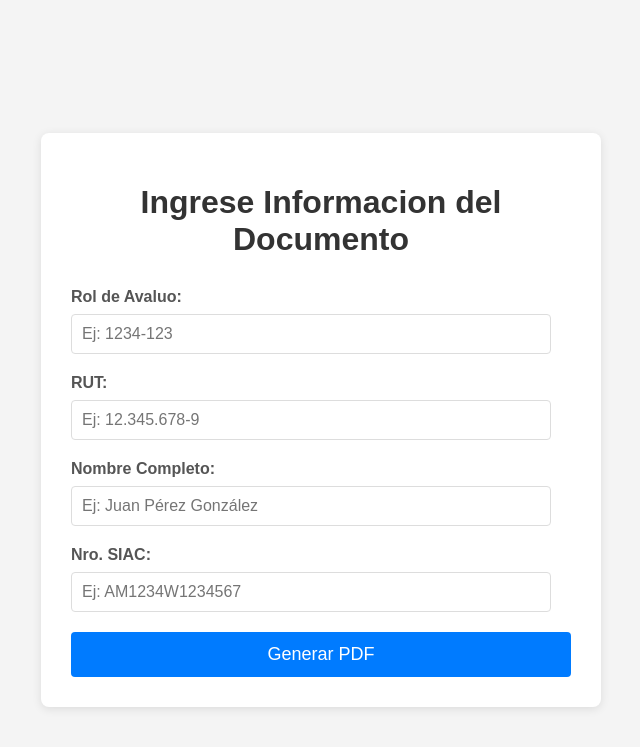
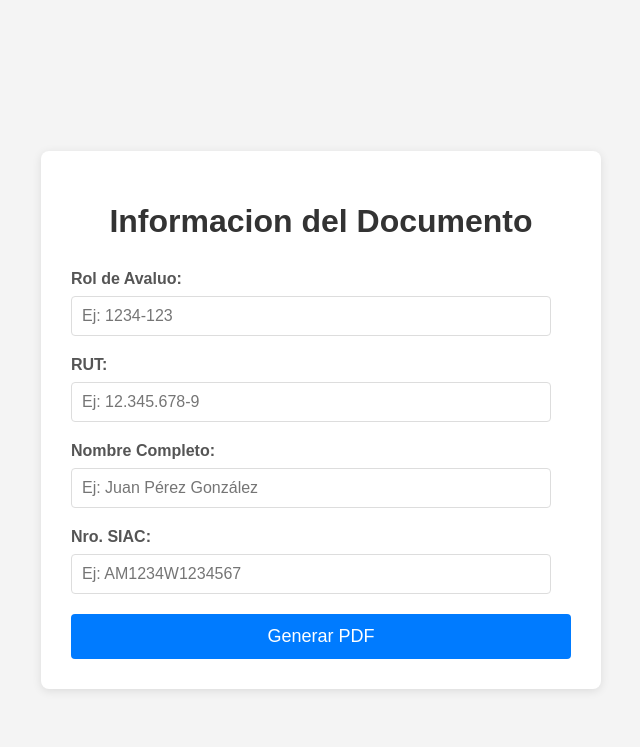
Before and after one commit to 3dalsur/Expo, a Flask app: page / in a window 1280 px wide. Shown: the top 747 px of the page, without its empty margins (319-959 px from the left). Run offline with Flask 3, Linux system fonts and the light colour scheme.

Commit message:
Update index.html

```diff
--- a/templates/index.html
+++ b/templates/index.html
@@ -60,7 +60,7 @@
 </head>
 <body>
     <div class="container">
-        <h1>Ingrese Informacion del Documento</h1>
+        <h1>Informacion del Documento</h1>
         <form method="POST">
             <label for="rol">Rol de Avaluo:</label>
             <input type="text" id="rol" name="rol" required placeholder="Ej: 1234-123">
```
